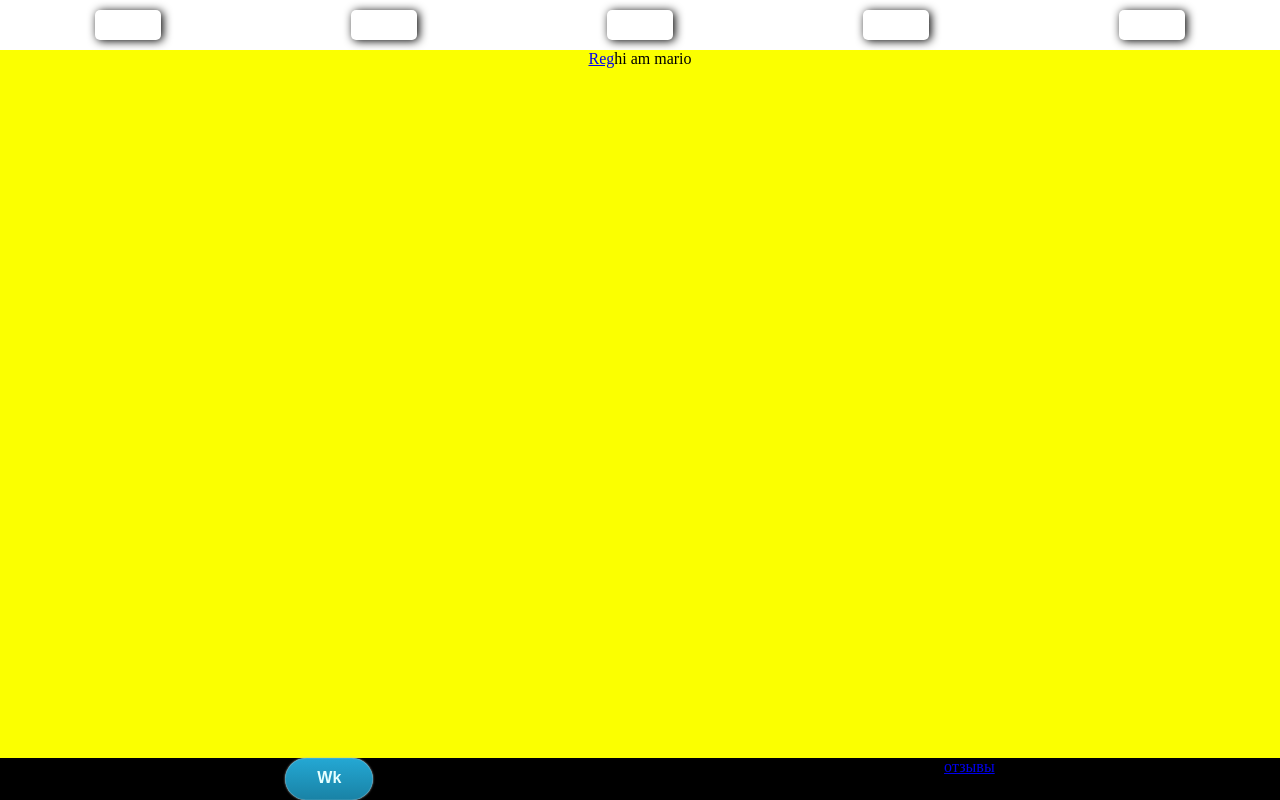
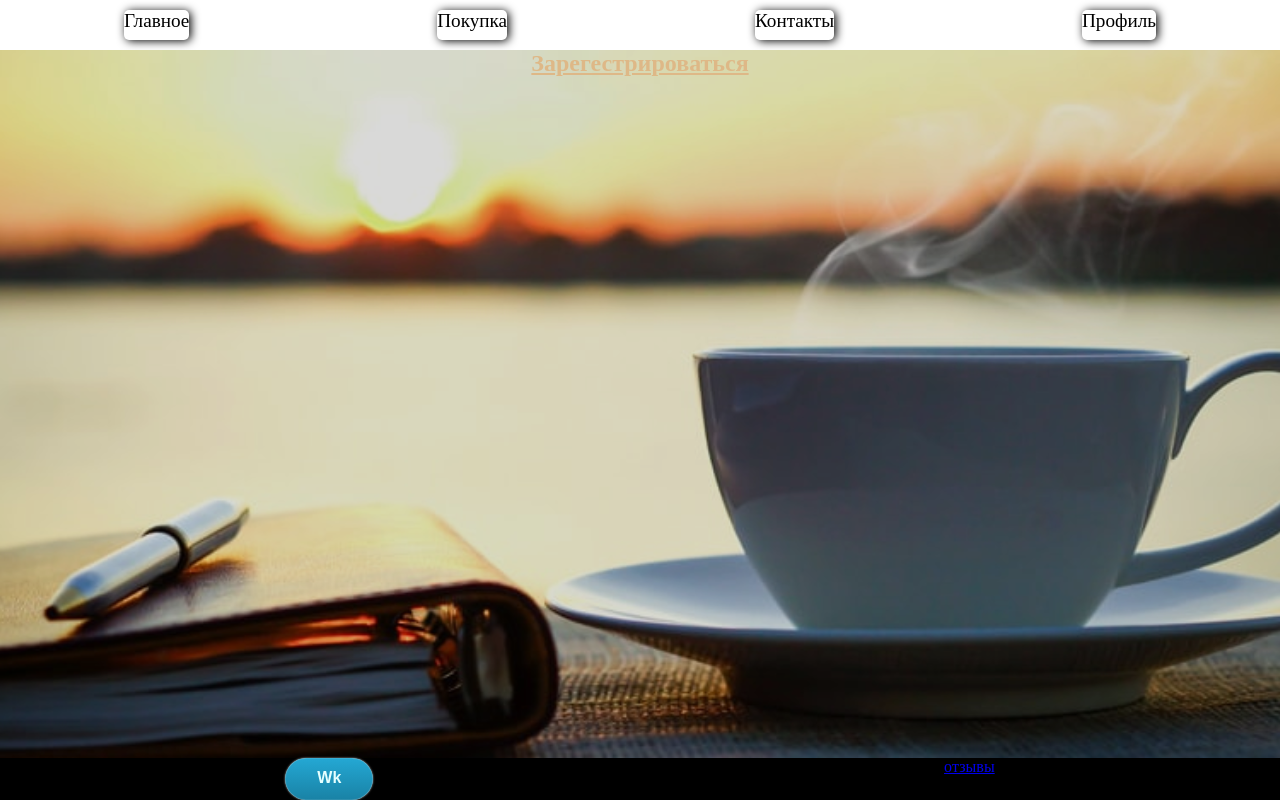
Before and after one commit to maXchov/bomb_shop, a PHP site: page / in a window 1280 px wide. Run offline with PHP 8.4, Linux system fonts and the light colour scheme.

Commit message:
Add files via upload

```diff
--- a/index.html
+++ b/index.html
@@ -9,20 +9,20 @@
 <body>
     <header>
 
-       <a href="#" id="el">ссылка1</a>
-        <a href="#" id="el">ссылка2</a>
-        <a href="#" id="el">ссылка3</a>
-        <a href="#" id="el">ссылка4</a>
-        <a href="#" id="el">ссылка5</a>
+
+        <a href="#" id="el">Главное</a>
+        <a href="#" id="el">Покупка</a>
+        <a href="#" id="el">Контакты</a>
+        <a href="#" id="el">Профиль</a>
 
 
     </header>
     <main>
 
-            <a href="#">Reg</a>
+            <h2><a href="#" id="reg">Зарегестрироваться</a></h2>
 
 
-               hi am mario
+
 
 
 
@@ -35,7 +35,7 @@
 
         <a href="#" class="button" id="but">Wk</a>
 
-        <a href="#" id="otz">oтзывы</a>
+        <a href="otsivi.php" id="otz">oтзывы</a>
 
     </footer>
 
--- a/style.css
+++ b/style.css
@@ -13,8 +13,9 @@ html, body{
 header{
     display: flex;
     justify-content: space-around;
-
+    background-color: #ffffff;
     flex-wrap: wrap;
+    flex-grow: 0;
 }
 #el{
     text-align: center;
@@ -22,21 +23,26 @@ header{
     font-size: 1.2em;
     text-decoration: none;
 
-
+    background-color: #ffffff;
     border-radius: 5px;
     height: 30px;
     margin: 10px;
-    color: rgb(255, 255, 255);
+    color: #000000;
     box-shadow: 2px 1px 10px black;
 }
 main{
 width: 100%;
 height: 100%;
-background-color: rgb(251, 255, 0);
+background-image: url(image/sastavka.jpg);
 display: flex;
 flex-wrap: wrap;
 justify-content: center;
 flex-basis: 100%;
+background-position: center;
+background-repeat: no-repeat;
+background-size: cover;
+background-blend-mode: multiply;
+background-color: rgba(180, 180, 177, 0.5);
 }
 footer{
 width: 100%;
@@ -114,3 +120,6 @@ justify-content: space-around;
     box-shadow:0px 0px 2px #bababa, inset 0px 0px 1px #ffffff;
 
     }
+    #reg{
+        color: burlywood;
+    }
--- /dev/null
+++ b/Отзывы.txt
@@ -0,0 +1,6 @@
+Вася Пупкин
+У вас сайт гов**
+
+Алексей Попов
+Я хочу купить у вас сайт
+#кудаскидывать
```
Also changed, not shown: otsivi.php (added, +33 -0 lines), wivod.php (added, +16 -0 lines), image/fonsas.jpg (added), image/sastavka.jpg (added).
